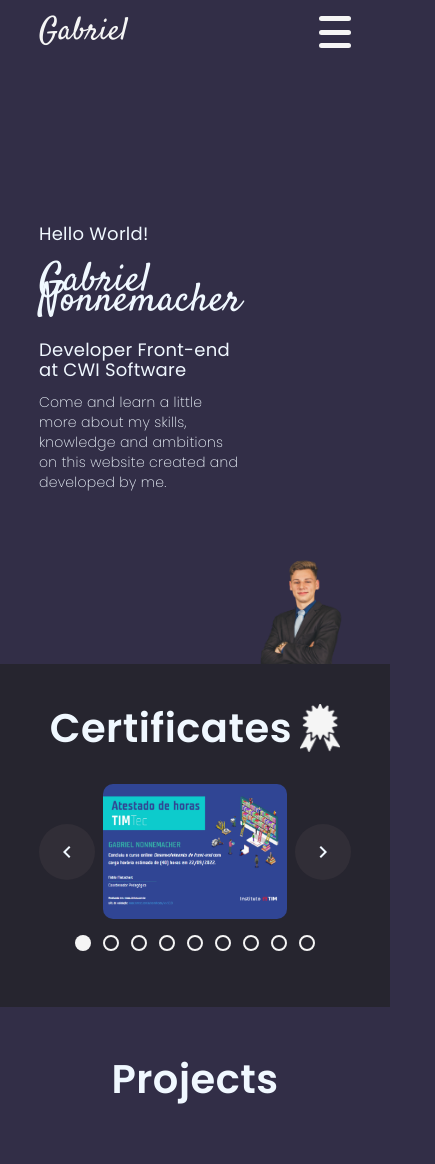
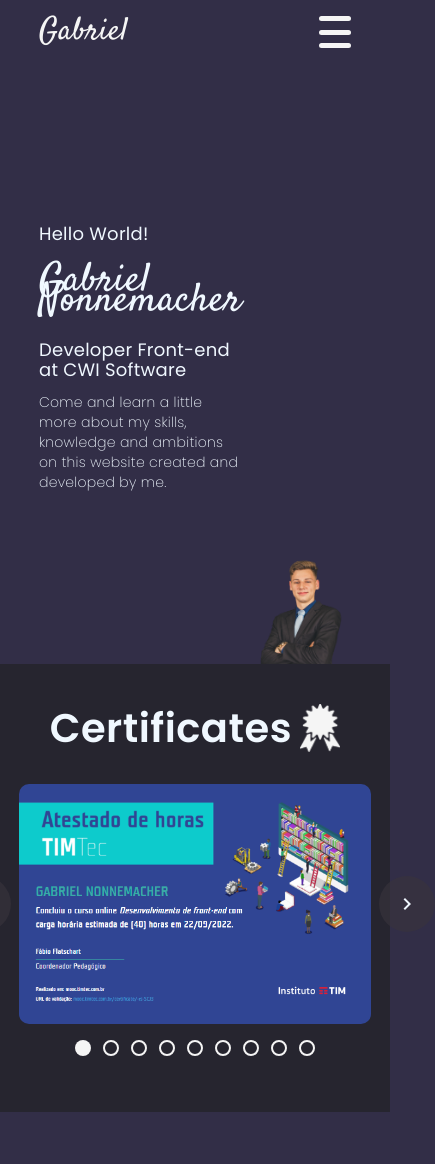
Before and after one commit to GabrielNonnemacher/portifolio-site, an Angular app: page / in a window 390 px wide. Shown: the top 1164 px of the page, 435 px wide, since content can reach past the window. Built offline with nearby package versions, Linux system fonts and the light colour scheme.

Commit message:
Certificates -  ajuste de tamanho do container dos slides

```diff
--- a/src/app/components/certificates/certificates.component.css
+++ b/src/app/components/certificates/certificates.component.css
@@ -14,9 +14,24 @@
     align-items: center;
 }
 
+.medal-icon {
+    margin-left: 8px;
+    height: 48px;
+}
+
+.container-slides {
+    width: 65%;
+    min-width: 480px;
+    height: calc(35vw - 60px);
+    max-height: 750px;
+    padding: 0px 64px;
+    margin-bottom: 88px;
+    position: relative;
+}
+
 .title-certificates {
-    height: 144px;
-    width: 100%;
+    margin-top: 24px;
+    height: 80px;
     display: flex;
     align-items: center;
     justify-content: center;
@@ -25,23 +40,8 @@
     font-family: var(--font-poppins);
 }
 
-.medal-icon {
-    margin-left: 8px;
-    height: 48px;
-}
-
-.container-slides {
-    width: 100%;
-    height: calc(50vw - 60px);
-    max-height: 750px;
-    padding: 0px 64px;
-    margin-bottom: 88px;
-    position: relative;
-}
-
-@media screen and (max-width: 880px) {
-    .title-certificates {
-        margin-top: 24px;
-        height: 80px;
+@media screen and (max-width: 856px) {
+    .container-slides {
+        min-height: 240px;
     }
 }
```
